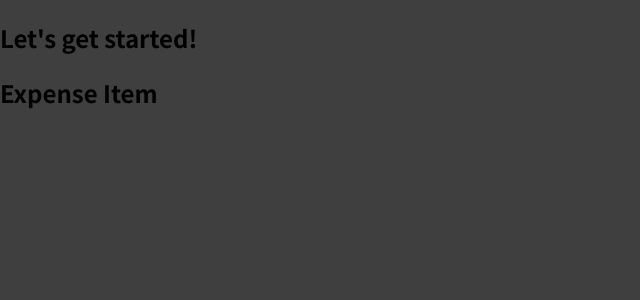
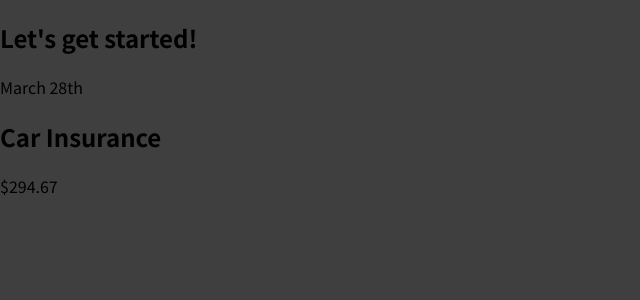
Before and after one commit to AliakseyShapel/react-course, a JavaScript app: page / in a window 1280 px wide. Shown: the top 300 px of the page, without its empty margins (0-640 px from the left). Built offline with nearby package versions, Linux system fonts and the light colour scheme.

Commit message:
033. Writing More Complex JSX Code

```diff
--- a/src/components/ExpenseItem.js
+++ b/src/components/ExpenseItem.js
@@ -1,5 +1,13 @@
 function ExpenseItem() {
-  return <h2>Expense Item</h2>;
+  return (
+    <div>
+      <div>March 28th</div>
+      <div>
+        <h2>Car Insurance</h2>
+        <div>$294.67</div>
+      </div>
+    </div>
+  );
 }
 
 export default ExpenseItem;
```
